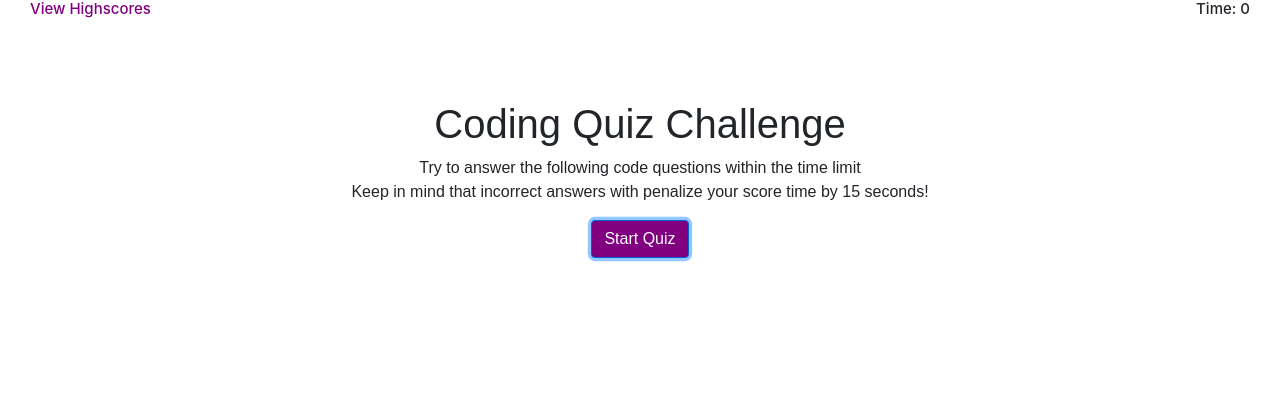
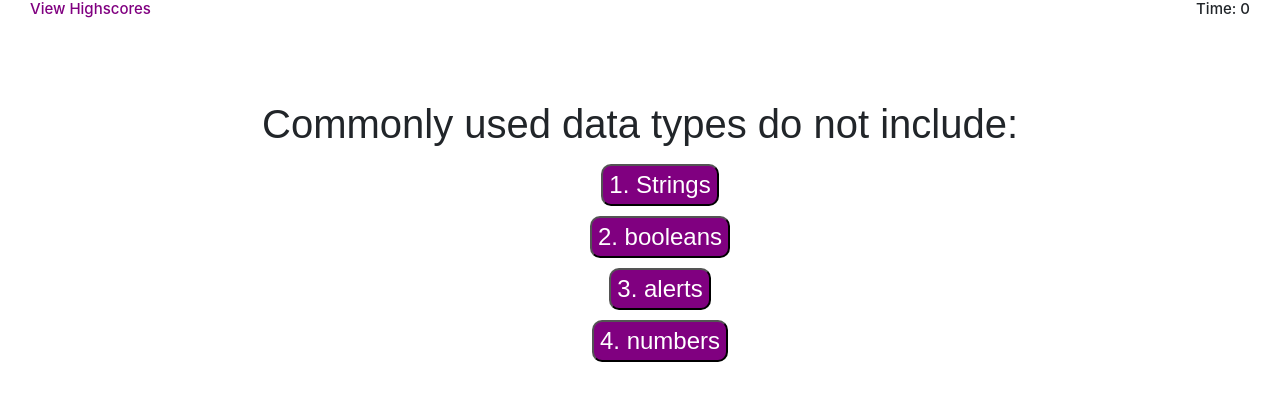
Before and after one commit to BrennanPredmore/codeQuiz, a plain HTML site: page index.html in a window 1280 px wide. Both pictures are taken after a click on the button "Start Quiz". Drawn offline with nearby package versions, Linux system fonts and the light colour scheme.

Commit message:
Dom manipulate for ulL/li buttons for first question // style with background, margin, font size, hover-opacity, and border radius

```diff
--- a/index.html
+++ b/index.html
@@ -6,9 +6,9 @@
     <meta name="viewport" content="width=device-width, initial-scale=1.0">
     <meta http-equiv="X-UA-Compatible" content="ie=edge">
     <title>Code Quiz</title>
-    <link rel="stylesheet" href="./style.css">
     <link rel="stylesheet" href="https://stackpath.bootstrapcdn.com/bootstrap/4.4.1/css/bootstrap.min.css"
         integrity="sha384-Vkoo8x4CGsO3+Hhxv8T/Q5PaXtkKtu6ug5TOeNV6gBiFeWPGFN9MuhOf23Q9Ifjh" crossorigin="anonymous">
+    <link rel="stylesheet" href="./style.css">
 </head>
 
 
@@ -20,13 +20,25 @@
         </header>
     </div>
     <div class="container">
-        <h1>Coding Quiz Challenge</h1>
-        <p>
+        <h1 id="questionTitle">Coding Quiz Challenge</h1>
+        <p id="paragraph">
             Try to answer the following code questions within the time limit
             <br>
             Keep in mind that incorrect answers with penalize your score time by 15 seconds!
+            <button id="startButton" type="button" class="btn btn-primary" style="display: block;">Start Quiz</button>
         </p>
-        <button id="button" type="button" class="btn btn-primary">Start Quiz</button>
+        <!-- <button id="choiceOne" type="button" class="btn"></button>
+        <button id="choiceTwo" type="button" class="btn"></button>
+        <button id="choiceThree" type="button" class="btn"></button>
+        <button id="choiceFour" type="button" class="btn"></button> -->
+
+        <ul id="choices">
+            <li id="choiceOne"></li>
+            <li id="choiceTwo"></li>
+            <li id="choiceThree"></li>
+            <li id="choiceFour"></li>
+        </ul>
+
     </div>
     <script src="questions.js"></script>
     <script src="script.js"></script>
--- a/questions.js
+++ b/questions.js
@@ -1,28 +1,33 @@
-var questions = [
-    {
-      title: "Commonly used data types DO NOT include:"
-      choices: ["strings", "booleans", "alerts", "numbers"]
-      answer: "alerts"
-    },
-    {
-      title: "The condition in an if / else statement is enclosed within ____.",
-      choices: ["quotes", "curly brackets", "parentheses", "square brackets"],
-      answer: "parentheses"
-    },
-    {
-        title:"Arrays in Javascript can be used to store ____."
-        choices: ["numbers and strings", "other arrays", "booleans", "all the above"]
-        answer: "all the above"
-    }
-    {
-        title: "String values must be enclosed within ____ when being assigned to variables."
-        choices: ["commas", "curly brackets", "quotes", "paranthesis"]
-        answer: "quotes"
-    }
-    {
-        title: "A very useful tool used during development and debugging for printing content to the debugger is"
-        choices:["JavaScript", "terminal/bash", "for loops", "console.log"]
-        answer:"console.log"
-    }
+// var questions = [
+//     {
+//       title: "Commonly used data types DO NOT include:"
+//       choices: ["strings", "booleans", "alerts", "numbers"]
+//       answer: "alerts"
+//     },
+//     {
+//       title: "The condition in an if / else statement is enclosed within ____.",
+//       choices: ["quotes", "curly brackets", "parentheses", "square brackets"],
+//       answer: "parentheses"
+//     },
+//     {
+//         title:"Arrays in Javascript can be used to store ____."
+//         choices: ["numbers and strings", "other arrays", "booleans", "all the above"]
+//         answer: "all the above"
+//     }
+//     {
+//         title: "String values must be enclosed within ____ when being assigned to variables."
+//         choices: ["commas", "curly brackets", "quotes", "paranthesis"]
+//         answer: "quotes"
+//     }
+//     {
+//         title: "A very useful tool used during development and debugging for printing content to the debugger is"
+//         choices:["JavaScript", "terminal/bash", "for loops", "console.log"]
+//         answer:"console.log"
+//     }
 
-  ];
+//   ];
+//   for (var count = 0; count < Arr.Length;Count){
+//     var ul = document.createElement('ul');
+//     document.createElement('li')
+//     .main.append()
+//   }
--- a/script.js
+++ b/script.js
@@ -0,0 +1,58 @@
+var questionTitle = document.querySelector('#questionTitle');
+var paragraphSection = document.querySelector('#paragraph');
+var ul = document.querySelector('#choices')
+
+var choiceOneElem = document.querySelector("#choiceOne");
+var choiceTwoElem = document.querySelector("#choiceTwo");
+var choiceThreeElem = document.querySelector("#choiceThree");
+var choiceFourElem = document.querySelector("#choiceFour");
+
+var startButton = document.querySelector('#startButton')
+.addEventListener('click', buttonClicked);
+
+function buttonClicked(e){
+    document.querySelector('#questionTitle').textContent = 'Commonly used data types do not include:';
+    document.querySelector('#paragraph').innerHTML = '';
+
+    var choiceOneBtn = document.createElement("button");
+    choiceOneBtn.textContent = '1. Strings';
+    choiceOneElem.append(choiceOneBtn);
+
+    var choiceTwoBtn = document.createElement("button");
+    choiceTwoBtn.textContent = '2. booleans';
+    choiceTwoElem.append(choiceTwoBtn);
+
+    var choiceThreeBtn = document.createElement("button");
+    choiceThreeBtn.textContent = '3. alerts';
+    choiceThreeElem.append(choiceThreeBtn);
+
+    var choiceFourBtn = document.createElement("button");
+    choiceFourBtn.textContent = '4. numbers';
+    choiceFourElem.append(choiceFourBtn);
+
+    // document.querySelector('#choiceOne').textContent = 'Strings';
+    // document.querySelector('#choiceTwo').textContent = 'booleans';
+    // document.querySelector('#choiceThree').textContent = 'alerts';
+    // document.querySelector('#choiceFour').textContent = 'numbers';
+    // document.querySelector('#startButton').textContent = 'Submit Answer';
+}
+
+// var submitButton = document.querySelector('#startButton')
+// .addEventListener('click', submitAnswer);
+
+        // Use delegator strategy, have event listener on predefined element main
+        // wait for clicks on main element
+        ul.addEventListener("click", function(event) {
+
+            var targetedClick = event.target;
+
+            // Only target li tags to proceed to next classroom
+            if(targetedClick.matches("button")) {
+
+                console.log(targetedClick.textContent);
+
+
+
+
+            }
+        });
--- a/style.css
+++ b/style.css
@@ -4,8 +4,10 @@
     padding-top: 100px;
 }
 
-#button {
+#startButton {
     background-color: purple;
+    display: block;
+    margin: 0 auto;
 
 }
 
@@ -21,3 +23,39 @@
     margin-left: 30px;
     color: purple;
 }
+
+ul {
+    list-style: none;
+}
+
+button {
+    background-color: purple;
+    border-radius: 10px;
+    color: white;
+}
+
+button:hover{
+    opacity: 50%;
+}
+
+#choices {
+    font-family: sans-serif;
+    font-size: 24px;
+}
+
+#choiceOne {
+    margin-bottom: 10px;
+
+}
+
+#choiceTwo {
+    margin-bottom: 10px;
+}
+
+#choiceThree {
+    margin-bottom: 10px;
+}
+
+#choiceFour {
+    margin-bottom: 10px;
+}
```
